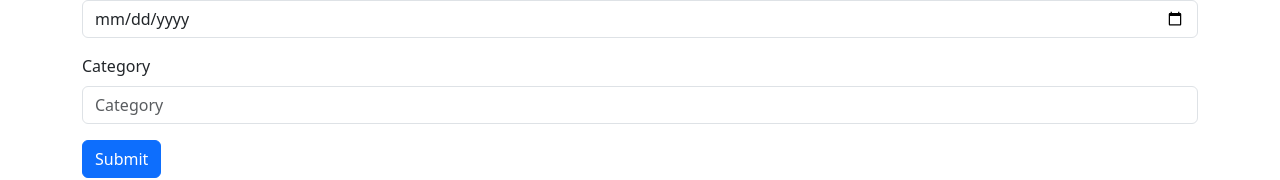
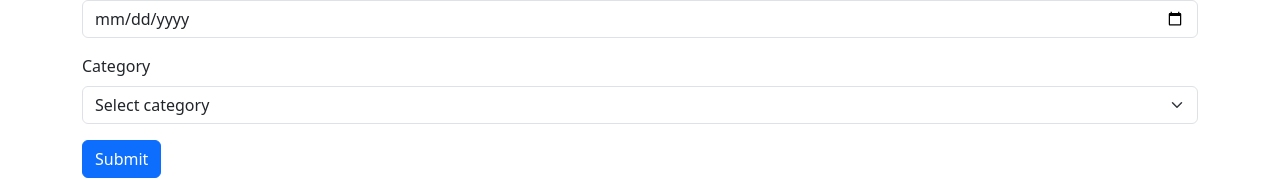
Before and after one commit to jenna-lab/mysinatra-frontend, a React (Create React App) app: page /add-to-do in a window 1280 px wide. Shown: the part 308-488 px from the top of the page. Built offline with nearby package versions, Linux system fonts and the light colour scheme.

Commit message:
post function for todos

```diff
--- a/src/components/TodoForm.js
+++ b/src/components/TodoForm.js
@@ -71,13 +71,17 @@ const TodoForm = ({ addTodo }) => {
           <label htmlFor="category" className="form-label">
             Category
           </label>
-          <input
+          <select
+            value={category}
             onChange={(e) => setCategory(e.target.value)}
-            type="text"
-            className="form-control"
+            className="form-select"
             id="category"
-            placeholder="Category"
-          />
+          >
+            <option value="">Select category</option>
+            <option value="Work">Work</option>
+            <option value="Personal">Personal</option>
+            <option value="Family">Family</option>
+          </select>
         </div>
         <div className="mb-3">
           <button className="btn btn-primary">Submit</button>
```
